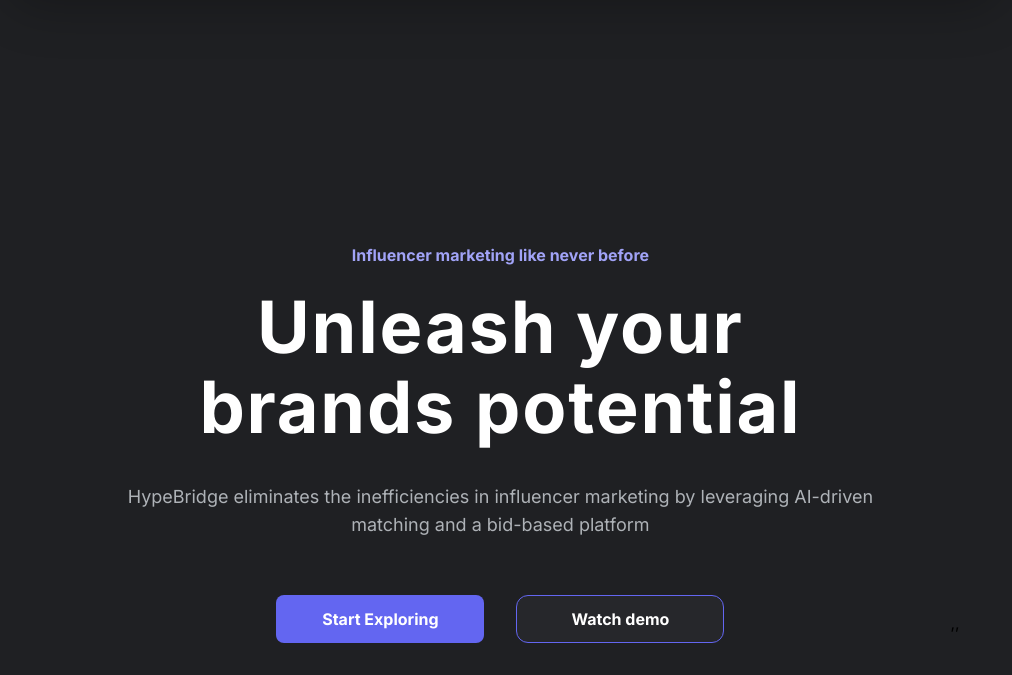
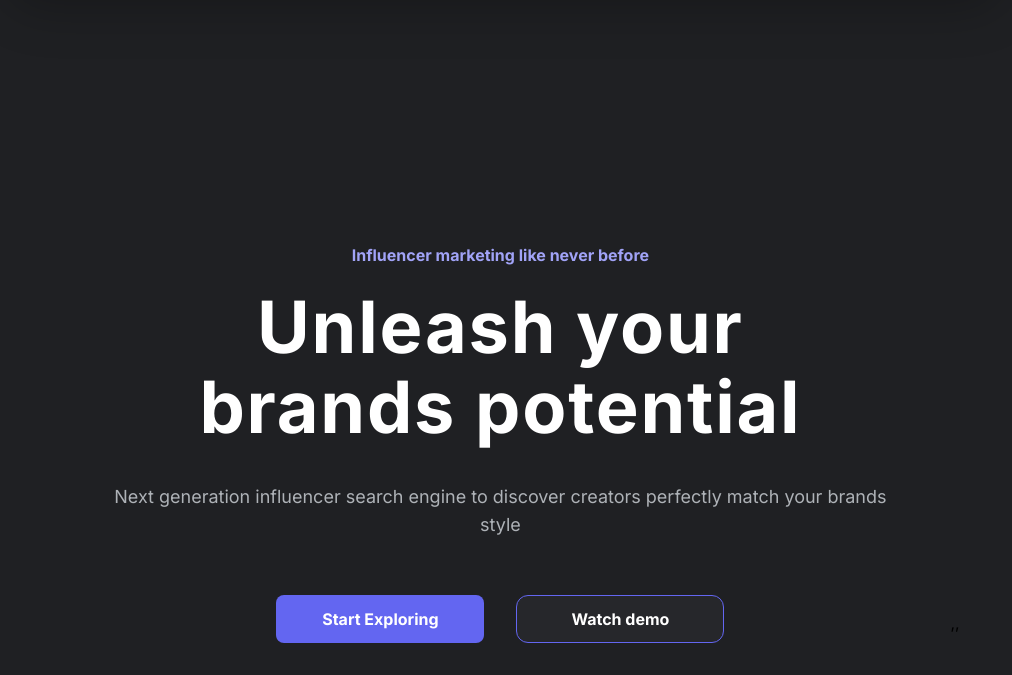
Before and after one commit to akhilcjacob/HypeBridge, an Astro site: page / in a window 1280 px wide. Shown: the part 125-800 px from the top of the page, without its empty margins (135-1147 px from the left). Built offline with nearby package versions, Linux system fonts and the light colour scheme; Astro itself is replaced by a stand-in of ours.

```diff
--- a/src/components/Hero.jsx
+++ b/src/components/Hero.jsx
@@ -44,7 +44,7 @@
           transition={{ duration: 0.5, delay: 0.1 }}
         >
           <h2 className="text-secondaryText text-sm lg:text-base xl:text-lg sm:text-base mt-10 px-12 sm:px-50 ">
-          HypeBridge eliminates the inefficiencies in influencer marketing by leveraging AI-driven matching and a bid-based platform
+          Next generation influencer search engine to discover creators perfectly match your brands style
           </h2>
         </motion.div>
         <motion.div
```
Also changed, not shown: src/assets/images/dashboard.jpg, src/assets/images/dashboard_back.jpg (added), 1 other file.
